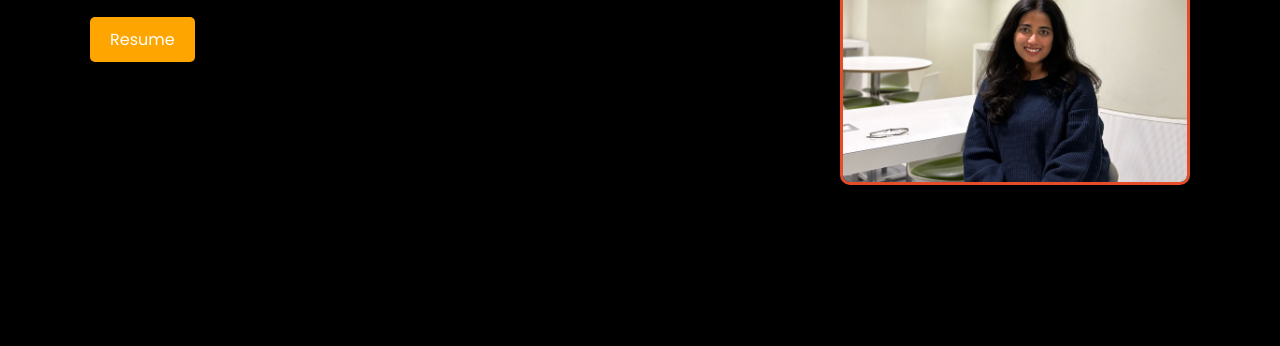
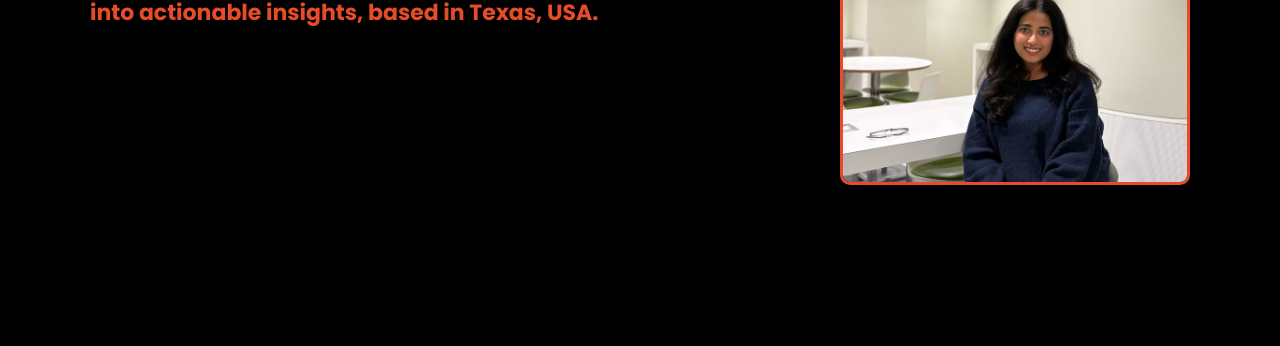
Before and after one commit to Gaurimahalle/gaurimahalle, a plain HTML site: page index.html in a window 1280 px wide. Shown: the part 454-800 px from the top of the page. Drawn offline with Linux system fonts and the light colour scheme.

Commit message:
Update index.html

```diff
--- a/index.html
+++ b/index.html
@@ -32,9 +32,6 @@
             <p>Hi, I am</p>
             <h1>Gauri Mahalle</h1>
             <h3>A passionate Data Analyst transforming data into actionable insights, based in Texas, USA.</h3>
-            <div class="resume-btn-container">
-                <a href="path-to-your-resume.pdf" class="resume-btn">Resume</a>
-            </div>
         </div>
         <div class="hero-image">
             <!-- Ensure this image file is in the correct path -->
```
